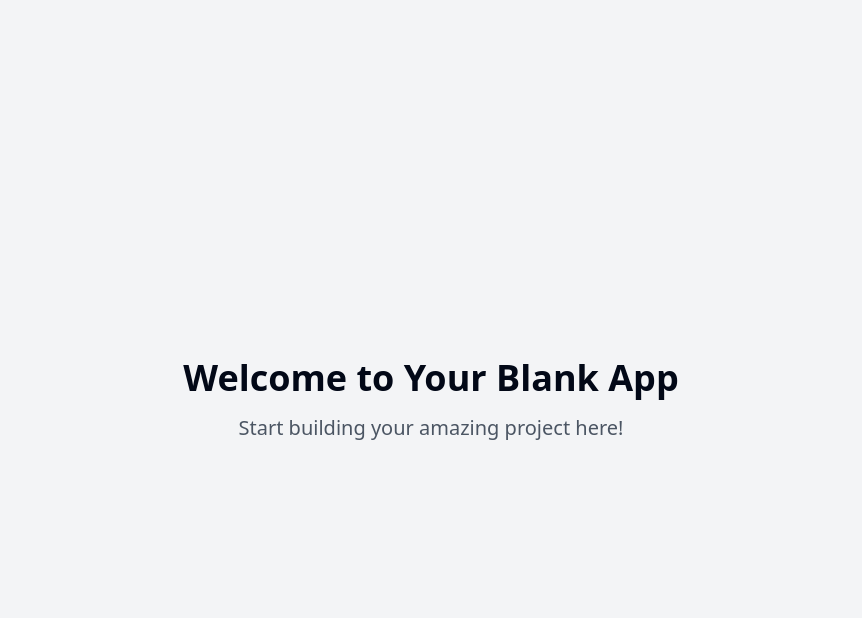
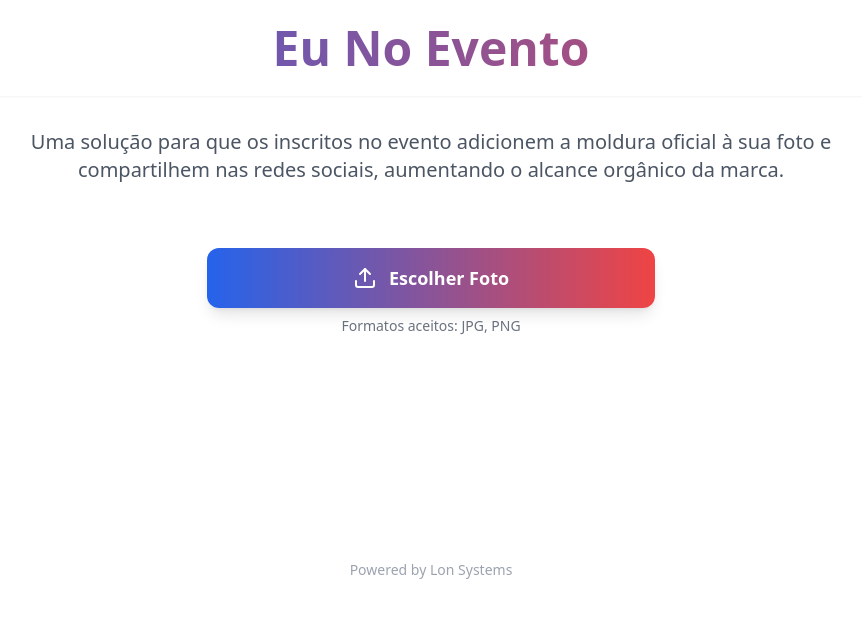
Before and after one commit to lonsystemskt/evento-frame-maker, a React (Vite) app: page / in a window 1280 px wide. Shown: the top 618 px of the page, without its empty margins (209-1071 px from the left). Built offline with nearby package versions, Linux system fonts and the light colour scheme.

Commit message:
Implement frame maker functionality
Implement the frame maker features as described in the prompt.

```diff
--- a/index.html
+++ b/index.html
@@ -1,20 +1,18 @@
+
 <!DOCTYPE html>
-<html lang="en">
+<html lang="pt-BR">
   <head>
     <meta charset="UTF-8" />
     <meta name="viewport" content="width=device-width, initial-scale=1.0" />
-    <title>evento-frame-maker</title>
-    <meta name="description" content="Lovable Generated Project" />
-    <meta name="author" content="Lovable" />
+    <title>Eu No Evento - Lon Systems</title>
+    <meta name="description" content="Sistema de moldura para eventos - Lon Systems" />
+    <meta name="author" content="Lon Systems" />
 
-    <meta property="og:title" content="evento-frame-maker" />
-    <meta property="og:description" content="Lovable Generated Project" />
+    <meta property="og:title" content="Eu No Evento - Lon Systems" />
+    <meta property="og:description" content="Sistema de moldura para eventos" />
     <meta property="og:type" content="website" />
-    <meta property="og:image" content="https://lovable.dev/opengraph-image-p98pqg.png" />
 
     <meta name="twitter:card" content="summary_large_image" />
-    <meta name="twitter:site" content="@lovable_dev" />
-    <meta name="twitter:image" content="https://lovable.dev/opengraph-image-p98pqg.png" />
   </head>
 
   <body>
--- /dev/null
+++ b/src/components/Footer.tsx
@@ -0,0 +1,18 @@
+
+import React from 'react';
+
+const Footer = () => {
+  return (
+    <footer className="mt-20 pb-8">
+      <div className="container mx-auto px-4">
+        <div className="text-center">
+          <p className="text-gray-400 text-sm">
+            Powered by <span className="font-medium">Lon Systems</span>
+          </p>
+        </div>
+      </div>
+    </footer>
+  );
+};
+
+export default Footer;
--- /dev/null
+++ b/src/components/Header.tsx
@@ -0,0 +1,16 @@
+
+import React from 'react';
+
+const Header = () => {
+  return (
+    <header className="fixed top-0 left-0 right-0 bg-white shadow-sm z-50">
+      <div className="container mx-auto px-4 py-6">
+        <h1 className="text-4xl md:text-5xl font-bold text-center bg-gradient-to-r from-blue-600 to-red-500 bg-clip-text text-transparent">
+          Eu No Evento
+        </h1>
+      </div>
+    </header>
+  );
+};
+
+export default Header;
--- /dev/null
+++ b/src/components/ImagePreview.tsx
@@ -0,0 +1,143 @@
+
+import React, { useRef, useEffect, useState } from 'react';
+import { Download } from 'lucide-react';
+
+interface ImagePreviewProps {
+  userImage: string;
+  frameImage: string;
+}
+
+const ImagePreview: React.FC<ImagePreviewProps> = ({ userImage, frameImage }) => {
+  const canvasRef = useRef<HTMLCanvasElement>(null);
+  const [isGenerating, setIsGenerating] = useState(false);
+
+  const generateCompositeImage = () => {
+    return new Promise<void>((resolve) => {
+      const canvas = canvasRef.current;
+      if (!canvas) return resolve();
+
+      const ctx = canvas.getContext('2d');
+      if (!ctx) return resolve();
+
+      const userImg = new Image();
+      const frameImg = new Image();
+
+      let loadedImages = 0;
+      const checkComplete = () => {
+        loadedImages++;
+        if (loadedImages === 2) {
+          // Set canvas size to frame size
+          canvas.width = frameImg.width;
+          canvas.height = frameImg.height;
+
+          // Clear canvas
+          ctx.clearRect(0, 0, canvas.width, canvas.height);
+
+          // Calculate user image dimensions to fit within the circular frame
+          const frameSize = Math.min(frameImg.width, frameImg.height);
+          const circleRadius = frameSize * 0.3; // Aproximadamente o raio do círculo na moldura
+          const circleCenterX = canvas.width / 2;
+          const circleCenterY = canvas.height / 2;
+
+          // Calculate scaling to fit user image in circle
+          const userAspectRatio = userImg.width / userImg.height;
+          const targetSize = circleRadius * 2;
+
+          let drawWidth, drawHeight;
+          if (userAspectRatio > 1) {
+            // Landscape image
+            drawHeight = targetSize;
+            drawWidth = drawHeight * userAspectRatio;
+          } else {
+            // Portrait or square image
+            drawWidth = targetSize;
+            drawHeight = drawWidth / userAspectRatio;
+          }
+
+          const drawX = circleCenterX - drawWidth / 2;
+          const drawY = circleCenterY - drawHeight / 2;
+
+          // Create circular clipping path
+          ctx.save();
+          ctx.beginPath();
+          ctx.arc(circleCenterX, circleCenterY, circleRadius, 0, 2 * Math.PI);
+          ctx.clip();
+
+          // Draw user image
+          ctx.drawImage(userImg, drawX, drawY, drawWidth, drawHeight);
+
+          ctx.restore();
+
+          // Draw frame on top
+          ctx.drawImage(frameImg, 0, 0);
+
+          resolve();
+        }
+      };
+
+      userImg.onload = checkComplete;
+      frameImg.onload = checkComplete;
+
+      userImg.src = userImage;
+      frameImg.src = frameImage;
+    });
+  };
+
+  useEffect(() => {
+    generateCompositeImage();
+  }, [userImage, frameImage]);
+
+  const handleDownload = async () => {
+    setIsGenerating(true);
+
+    // Regenerate image to ensure it's fresh
+    await generateCompositeImage();
+
+    const canvas = canvasRef.current;
+    if (canvas) {
+      const link = document.createElement('a');
+      link.download = 'eu-no-evento.png';
+      link.href = canvas.toDataURL();
+      link.click();
+    }
+
+    setIsGenerating(false);
+  };
+
+  return (
+    <div className="w-full max-w-2xl mx-auto">
+      <div className="bg-white rounded-2xl shadow-2xl p-8">
+        <h3 className="text-2xl font-bold text-center text-gray-800 mb-6">
+          Sua Foto com Moldura
+        </h3>
+
+        <div className="flex justify-center mb-8">
+          <div className="relative">
+            <canvas
+              ref={canvasRef}
+              className="max-w-full h-auto rounded-lg shadow-lg"
+              style={{ maxHeight: '500px' }}
+            />
+          </div>
+        </div>
+
+        <div className="text-center">
+          <button
+            onClick={handleDownload}
+            disabled={isGenerating}
+            className="bg-gradient-to-r from-blue-600 to-red-500 hover:from-blue-700 hover:to-red-600 text-white font-semibold py-4 px-8 rounded-xl transition-all duration-300 transform hover:scale-105 shadow-lg disabled:opacity-50 disabled:cursor-not-allowed"
+          >
+            <div className="flex items-center justify-center gap-3">
+              <Download size={24} />
+              <span className="text-lg">
+                {isGenerating ? 'Gerando...' : 'Baixar Imagem Final'}
+              </span>
+            </div>
+          </button>
+        </div>
+      </div>
+    </div>
+  );
+};
+
+export default ImagePreview;
--- /dev/null
+++ b/src/components/ImageUpload.tsx
@@ -0,0 +1,51 @@
+
+import React, { useRef } from 'react';
+import { Upload } from 'lucide-react';
+
+interface ImageUploadProps {
+  onImageSelect: (file: File) => void;
+  disabled?: boolean;
+}
+
+const ImageUpload: React.FC<ImageUploadProps> = ({ onImageSelect, disabled }) => {
+  const fileInputRef = useRef<HTMLInputElement>(null);
+
+  const handleFileChange = (event: React.ChangeEvent<HTMLInputElement>) => {
+    const file = event.target.files?.[0];
+    if (file && (file.type === 'image/jpeg' || file.type === 'image/png')) {
+      onImageSelect(file);
+    }
+  };
+
+  const handleClick = () => {
+    fileInputRef.current?.click();
+  };
+
+  return (
+    <div className="w-full max-w-md mx-auto">
+      <input
+        ref={fileInputRef}
+        type="file"
+        accept="image/jpeg,image/png"
+        onChange={handleFileChange}
+        className="hidden"
+        disabled={disabled}
+      />
+      <button
+        onClick={handleClick}
+        disabled={disabled}
+        className="w-full bg-gradient-to-r from-blue-600 to-red-500 hover:from-blue-700 hover:to-red-600 text-white font-semibold py-4 px-8 rounded-xl transition-all duration-300 transform hover:scale-105 shadow-lg disabled:opacity-50 disabled:cursor-not-allowed"
+      >
+        <div className="flex items-center justify-center gap-3">
+          <Upload size={24} />
+          <span className="text-lg">Escolher Foto</span>
+        </div>
+      </button>
+      <p className="text-sm text-gray-500 text-center mt-2">
+        Formatos aceitos: JPG, PNG
+      </p>
+    </div>
+  );
+};
+
+export default ImageUpload;
--- a/src/pages/Index.tsx
+++ b/src/pages/Index.tsx
@@ -1,12 +1,67 @@
-// Update this page (the content is just a fallback if you fail to update the page)
+
+import React, { useState } from 'react';
+import Header from '../components/Header';
+import ImageUpload from '../components/ImageUpload';
+import ImagePreview from '../components/ImagePreview';
+import Footer from '../components/Footer';
 
 const Index = () => {
+  const [userImage, setUserImage] = useState<string | null>(null);
+
+  // Using the uploaded frame image
+  const frameImage = '/lovable-uploads/ef500dc2-7b4d-4c38-b8e5-b667d89ab94f.png';
+
+  const handleImageSelect = (file: File) => {
+    const reader = new FileReader();
+    reader.onload = (e) => {
+      setUserImage(e.target?.result as string);
+    };
+    reader.readAsDataURL(file);
+  };
+
   return (
-    <div className="min-h-screen flex items-center justify-center bg-gray-100">
-      <div className="text-center">
-        <h1 className="text-4xl font-bold mb-4">Welcome to Your Blank App</h1>
-        <p className="text-xl text-gray-600">Start building your amazing project here!</p>
-      </div>
+    <div className="min-h-screen bg-white">
+      <Header />
+
+      <main className="pt-32 pb-20">
+        <div className="container mx-auto px-4">
+          {/* Instruction Text */}
+          <div className="max-w-4xl mx-auto text-center mb-16">
+            <p className="text-lg md:text-xl text-gray-600 leading-relaxed font-light">
+              Uma solução para que os inscritos no evento adicionem a moldura oficial à sua foto e compartilhem nas redes sociais, aumentando o alcance orgânico da marca.
+            </p>
+          </div>
+
+          {/* Upload Section */}
+          {!userImage && (
+            <div className="max-w-2xl mx-auto mb-16">
+              <ImageUpload onImageSelect={handleImageSelect} />
+            </div>
+          )}
+
+          {/* Preview Section */}
+          {userImage && (
+            <div className="mb-16">
+              <ImagePreview
+                userImage={userImage}
+                frameImage={frameImage}
+              />
+
+              {/* Reset Button */}
+              <div className="text-center mt-8">
+                <button
+                  onClick={() => setUserImage(null)}
+                  className="text-gray-500 hover:text-gray-700 underline transition-colors duration-200"
+                >
+                  Escolher outra foto
+                </button>
+              </div>
+            </div>
+          )}
+        </div>
+      </main>
+
+      <Footer />
     </div>
   );
 };
```
Also changed, not shown: public/lovable-uploads/ef500dc2-7b4d-4c38-b8e5-b667d89ab94f.png (added).
